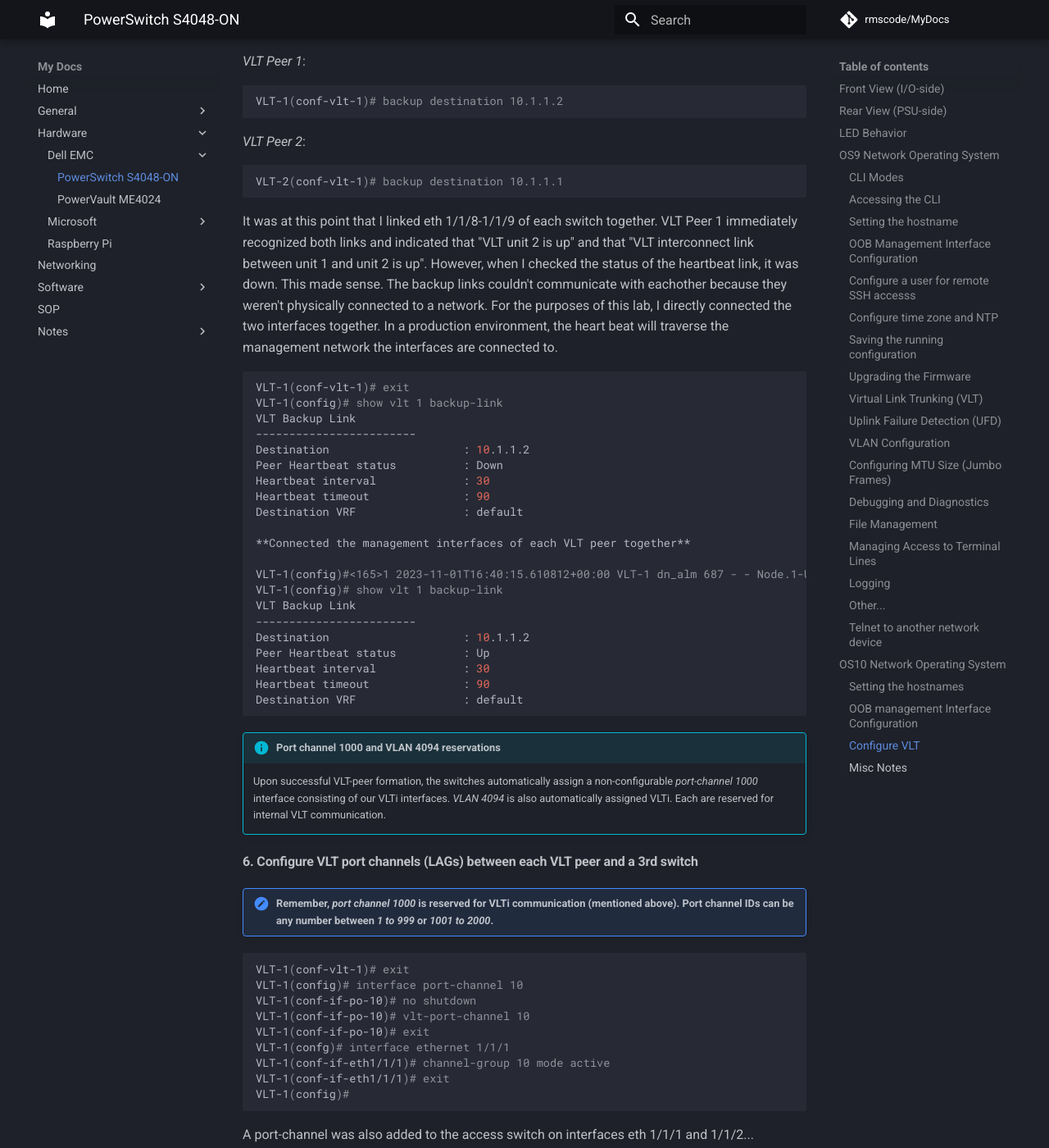
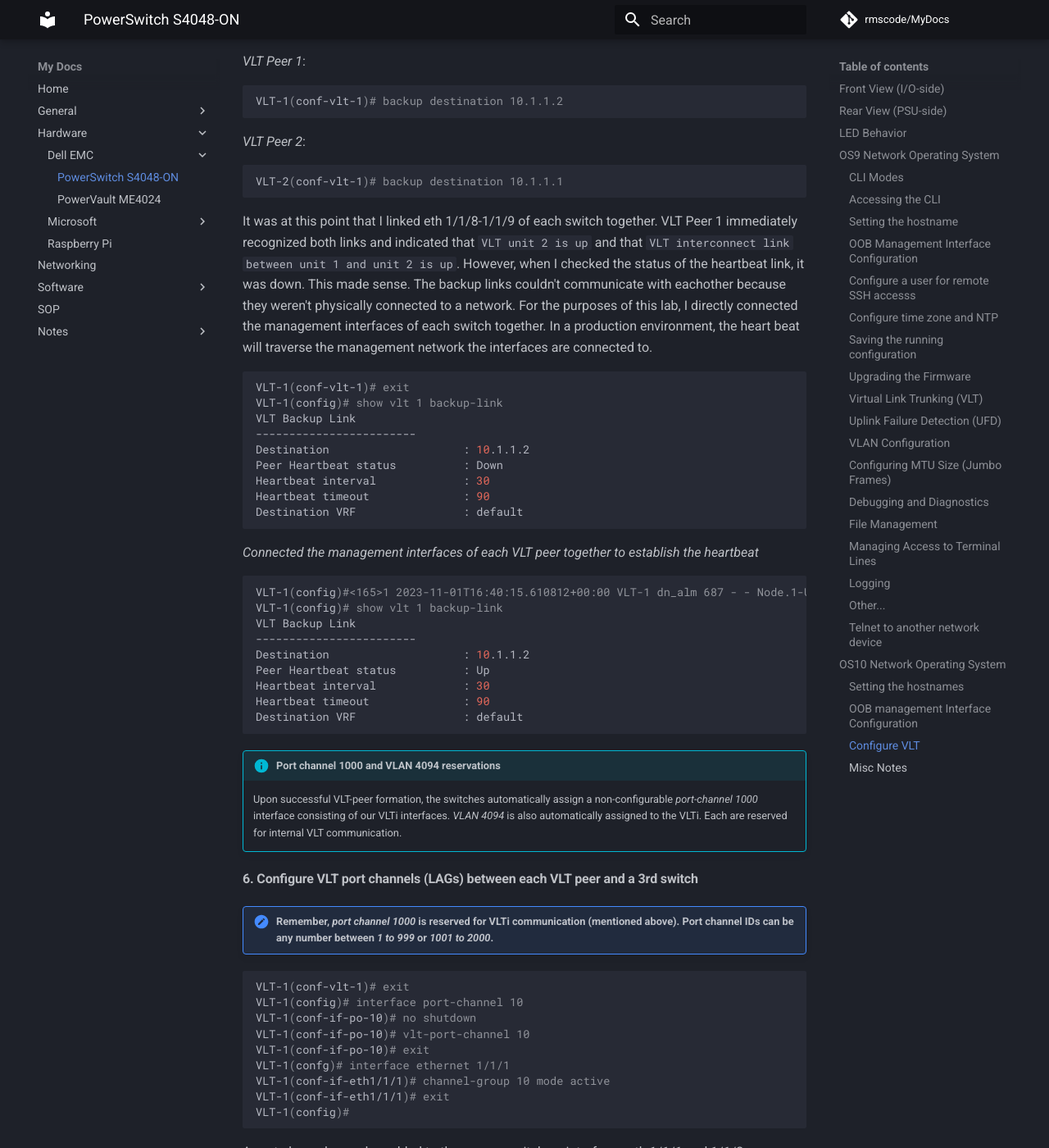
Before and after one commit to rmscode/binary-garden, an MkDocs documentation site: the page built from docs/hardware/dell-emc/s4048-on.md, in a window 1280 px wide and 1400 px high, scrolled down 26201 px. Shown: the whole window at 82% size. Built offline with MkDocs 1.6.1 and Material for MkDocs 9.7.7, drawn with Linux system fonts in a browser that asks for light colours; comment, search, counter and statistics services are not loaded.

Commit message:
Update s4048-on.md

````diff
--- a/docs/hardware/dell-emc/s4048-on.md
+++ b/docs/hardware/dell-emc/s4048-on.md
@@ -1222,7 +1222,7 @@
 VLT-2(conf-vlt-1)# backup destination 10.1.1.1
 ```
 
-It was at this point that I linked eth 1/1/8-1/1/9 of each switch together. VLT Peer 1 immediately recognized both links and indicated that "VLT unit 2 is up" and that "VLT interconnect link between unit 1 and unit 2 is up". However, when I checked the status of the heartbeat link, it was down. This made sense. The backup links couldn't communicate with eachother because they weren't physically connected to a network. For the purposes of this lab, I directly connected the two interfaces together. In a production environment, the heart beat will traverse the management network the interfaces are connected to.
+It was at this point that I linked eth 1/1/8-1/1/9 of each switch together. VLT Peer 1 immediately recognized both links and indicated that `VLT unit 2 is up` and that `VLT interconnect link between unit 1 and unit 2 is up`. However, when I checked the status of the heartbeat link, it was down. This made sense. The backup links couldn't communicate with eachother because they weren't physically connected to a network. For the purposes of this lab, I directly connected the management interfaces of each switch together. In a production environment, the heart beat will traverse the management network the interfaces are connected to.
 
 ```shell
 VLT-1(conf-vlt-1)# exit
@@ -1234,9 +1234,11 @@
 Heartbeat interval             : 30
 Heartbeat timeout              : 90
 Destination VRF                : default
+```
 
-**Connected the management interfaces of each VLT peer together**
+*Connected the management interfaces of each VLT peer together to establish the heartbeat*
 
+```shell
 VLT-1(config)#<165>1 2023-11-01T16:40:15.610812+00:00 VLT-1 dn_alm 687 - - Node.1-Unit.1:PRI [event], Dell (OS10) %VLT_HB_UP: VLT peer heartbeat link is up
 VLT-1(config)# show vlt 1 backup-link
 VLT Backup Link
@@ -1250,7 +1252,7 @@
 
 !!! info "Port channel 1000 and VLAN 4094 reservations"
 
-    Upon successful VLT-peer formation, the switches automatically assign a non-configurable *port-channel 1000* interface consisting of our VLTi interfaces. *VLAN 4094* is also automatically assigned VLTi. Each are reserved for internal VLT communication.
+    Upon successful VLT-peer formation, the switches automatically assign a non-configurable *port-channel 1000* interface consisting of our VLTi interfaces. *VLAN 4094* is also automatically assigned to the VLTi. Each are reserved for internal VLT communication.
 
 #### 6. Configure VLT port channels (LAGs) between each VLT peer and a 3rd switch
 
````
